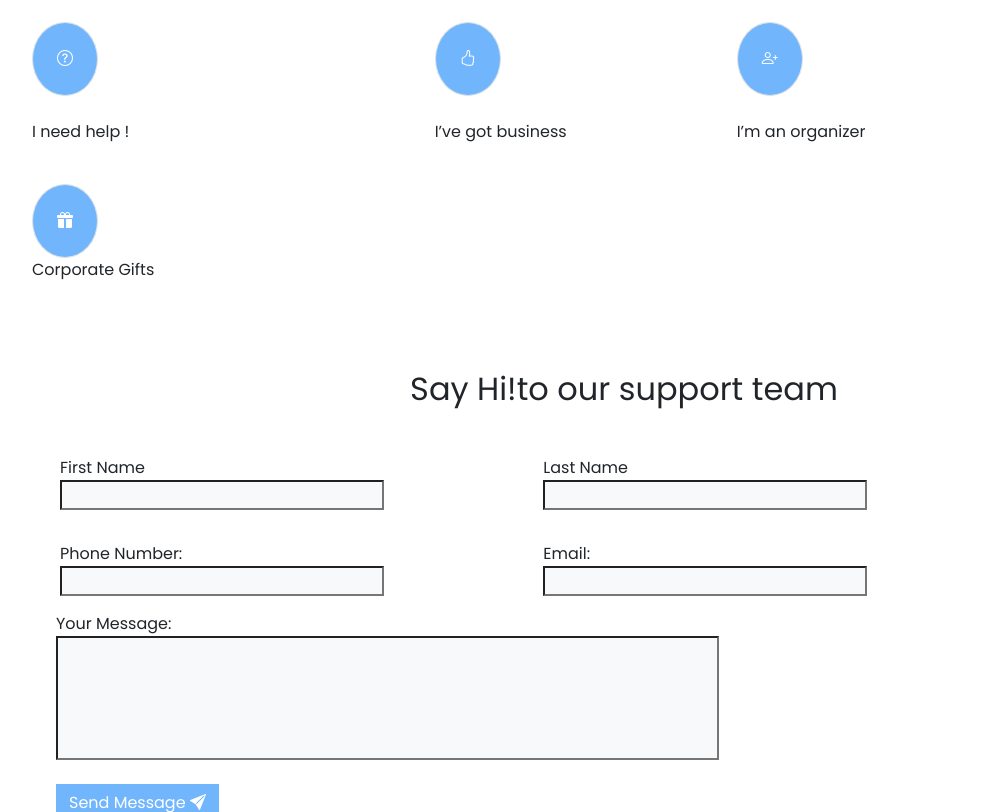
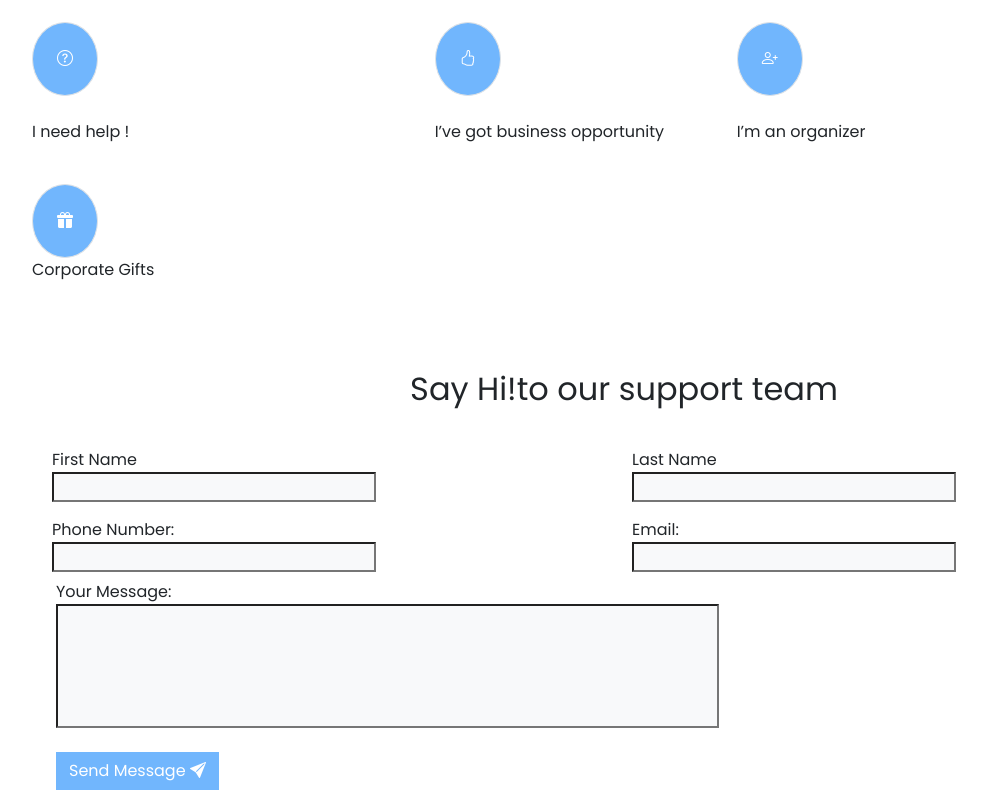
Before and after one commit to kinyaimike/zalegram-eventpage, a plain HTML site: page contact us.html in a window 1280 px wide. Shown: the part 420-1232 px from the top of the page, without its empty margins (16-1003 px from the left). Drawn offline with nearby package versions, Linux system fonts and the light colour scheme.

Commit message:
third commit

```diff
--- a/contact us.html
+++ b/contact us.html
@@ -64,7 +64,7 @@
                             <i class="bi bi-hand-thumbs-up"></i>
                         </a><br><br>
                         <p>
-                        I’ve got business
+                        I’ve got business opportunity
                         </div>
                         <div class="col-lg-3 col-sm-4">
                             <a href="#" class="p-4 border rounded-circle btn btn-primary ">
@@ -84,9 +84,9 @@
                                 </div>
                                 </div>
 
-                                <h2 class="text-center pt-5">Say Hi!to our support team</h2>
+                                        <h2 class="text-center pt-5">Say Hi!to our support team</h2>
                                 <div class="row p-4">
-                                    <div class="col-sm-5 p-3">
+                                    <div class="col-sm-6 p-2">
                                         <form>
                                             <div class="form-group">
                                                 <label>First Name</label> <br>
@@ -94,7 +94,7 @@
                                             </div>
                                         </form>
                                     </div>
-                                    <div class="col-sm-5 p-3">
+                                    <div class="col-sm-6 p-2">
                                         <form>
                                             <div class="form-group">
                                                 <label>Last Name</label> <br>
@@ -102,7 +102,7 @@
                                             </div>
                                         </form>
                                     </div>
-                                    <div class="col-sm-5 p-3">
+                                    <div class="col-sm-6 p-2">
                                         <form>
                                             <div class="form-group">
                                                 <label>Phone Number:</label> <br>
@@ -110,7 +110,7 @@
                                             </div>
                                         </form>
                                     </div>
-                                    <div class="col-sm-5 p-3">
+                                    <div class="col-sm-6 p-2">
                                         <form>
                                             <div class="form-group">
                                                 <label>Email:</label> <br>
@@ -203,24 +203,3 @@
                         <script src="bootstrap/js/bootstrap.min.js"></script>
                     </body>
                     </html>
-
-
-
-
-
-
-
-
-
-
-
-
-
-
-
-
-
-
-
-</body>
-</html>
```
